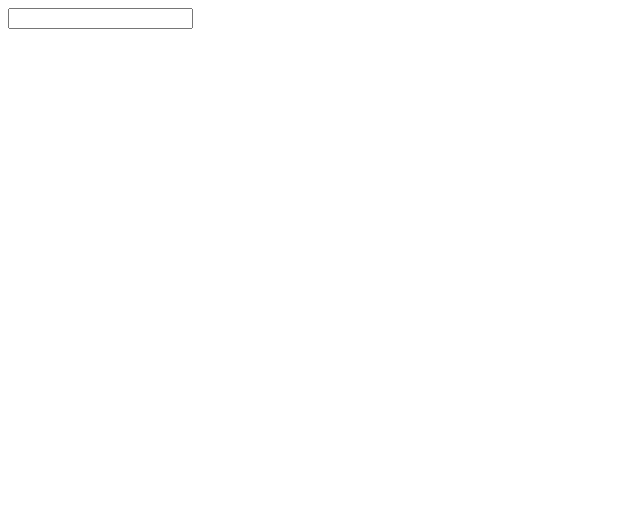
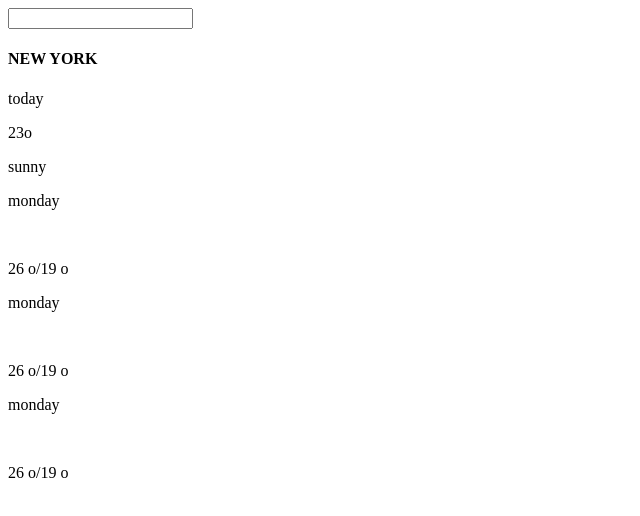
Before and after one commit to AmramAnanyan/Weather-Site, a plain HTML site: page index.html in a window 1280 px wide. Shown: the whole page, without its empty margins (0-640 px from the left). Drawn offline with Linux system fonts and the light colour scheme.

Commit message:
feat:  add semantic html demo

```diff
--- a/index.html
+++ b/index.html
@@ -13,11 +13,28 @@
     </header>
     <main>
       <article>
-        <section>
-          <div></div>
-          <div></div>
-          <div></div>
-          <div></div>
+        <section class="container">
+          <div class="today">
+            <h4>NEW YORK</h4>
+            <p>today</p>
+            <p>23<span>o</span></p>
+            <p>sunny</p>
+          </div>
+          <div class="week-day">
+            <p>monday</p>
+            <img src="" alt="" srcset="" />
+            <p>26 <span>o</span>/19 <span>o</span></p>
+          </div>
+          <div class="week-day">
+            <p>monday</p>
+            <img src="" alt="" srcset="" />
+            <p>26 <span>o</span>/19 <span>o</span></p>
+          </div>
+          <div class="week-day">
+            <p>monday</p>
+            <img src="" alt="" srcset="" />
+            <p>26 <span>o</span>/19 <span>o</span></p>
+          </div>
         </section>
       </article>
     </main>
```
